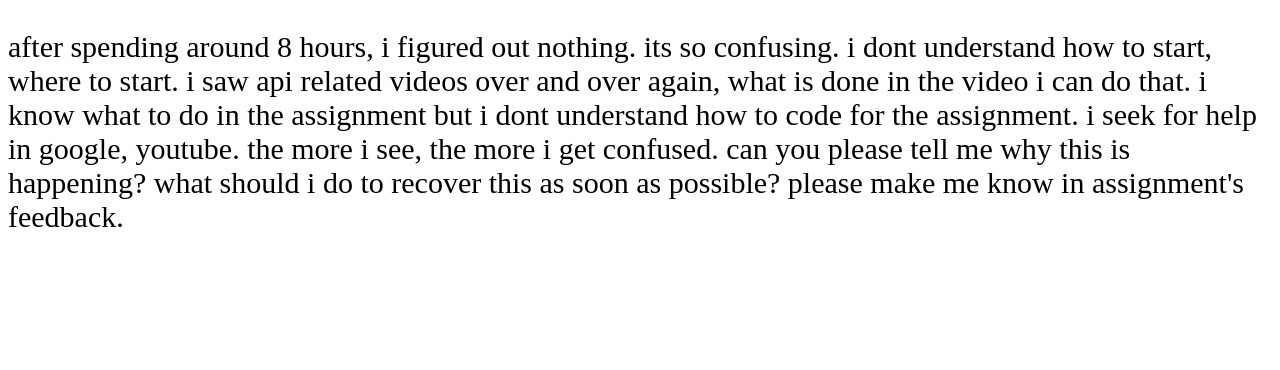
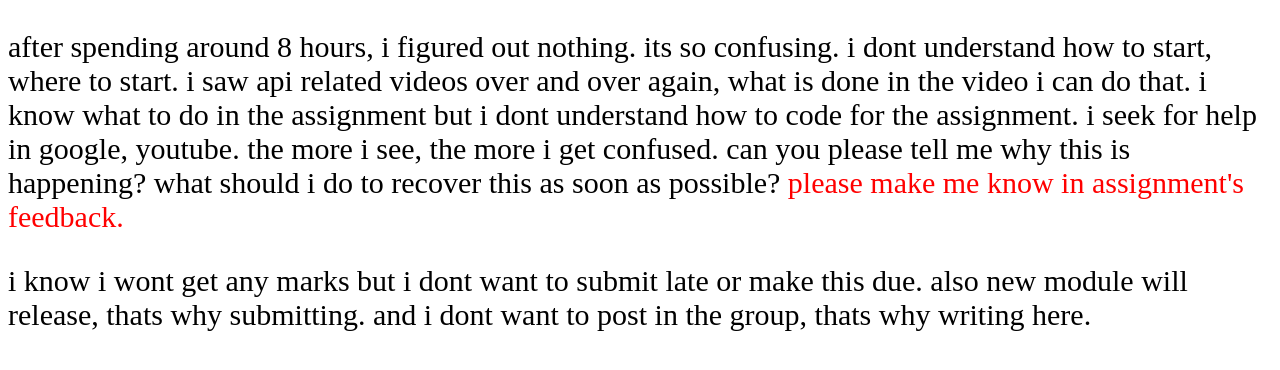
Before and after one commit to Saeedullah15/Cooking-Master, a plain HTML site: page index.html in a window 1280 px wide. Drawn offline with Linux system fonts and the light colour scheme; no server answers.

Commit message:
failed to cook.

```diff
--- a/index.html
+++ b/index.html
@@ -8,7 +8,8 @@
     <link rel="stylesheet" href="style.css">
 </head>
 <body>
-    <p>after spending around 8 hours, i figured out nothing. its so confusing. i dont understand how to start, where to start. i saw api related videos over and over again, what is done in the video i can do that. i know what to do in the assignment but i dont understand how to code for the assignment. i seek for help in google, youtube. the more i see, the more i get confused. can you please tell me why this is happening? what should i do to recover this as soon as possible? please make me know in assignment's feedback.</p>
+    <p>after spending around 8 hours, i figured out nothing. its so confusing. i dont understand how to start, where to start. i saw api related videos over and over again, what is done in the video i can do that. i know what to do in the assignment but i dont understand how to code for the assignment. i seek for help in google, youtube. the more i see, the more i get confused. can you please tell me why this is happening? what should i do to recover this as soon as possible? <span style="color: red;">please make me know in assignment's feedback.</span></p>
+    <P>i know i wont get any marks but i dont want to submit late or make this due. also new module will release, thats why submitting. and i dont want to post in the group, thats why writing here.</P>
 
     <div id="search-field">
 
--- a/style.css
+++ b/style.css
@@ -1,3 +1,6 @@
 p {
     font-size: 30px;
 }
+span {
+    color: red;
+}
```
